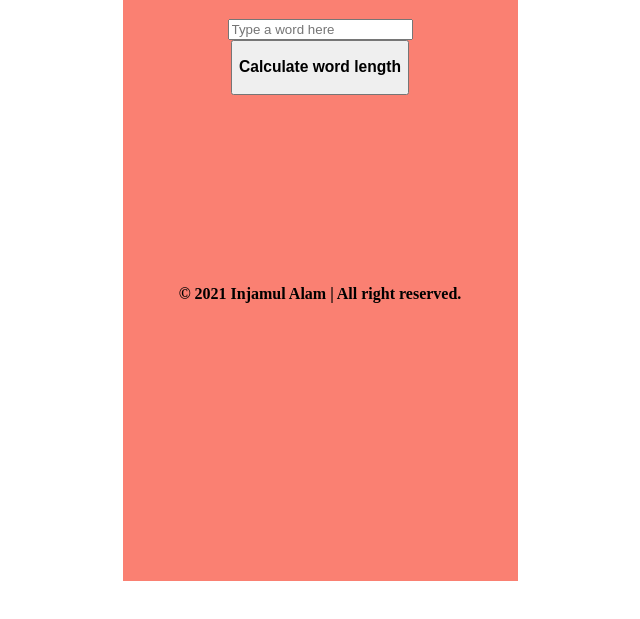
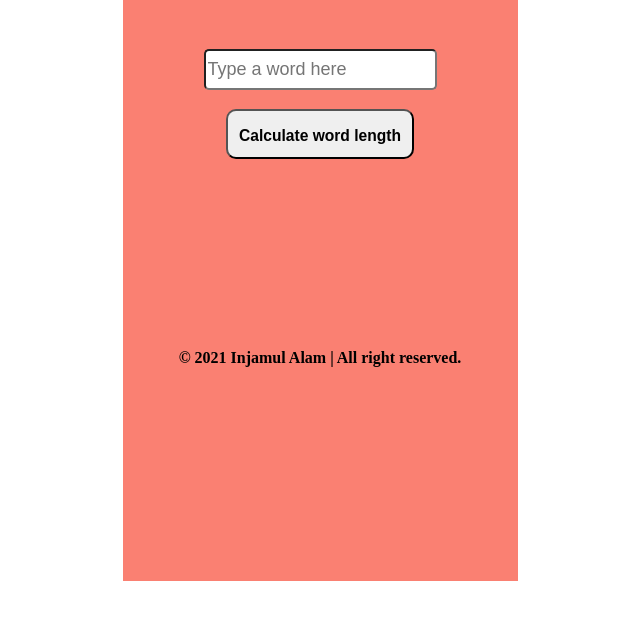
Before and after one commit to InjamulCSE15/Word-Counting-App, a plain HTML site: page index.html in a window 1280 px wide. Shown: the part 71-690 px from the top of the page, without its empty margins (320-960 px from the left). Drawn offline with Linux system fonts and the light colour scheme; a web font is replaced by a local one.

Commit message:
css file and codes completed

```diff
--- a/style.css
+++ b/style.css
@@ -15,7 +15,32 @@ body {
     text-align: center;
 }
 
+input {
+    width: 60%;
+    height: 35px;
+    margin-top: 30px;
+    border-radius: 5px;
+    font-size: large;
+}
 
+#result {
+    padding-top: 5%;
+    font-size: 25px;
+    color: rgb(12, 12, 12);
+    font-weight: bold;
+}
+
+#btn {
+    cursor: pointer;
+    width: 50%;
+    height: 50px;
+    border-radius: 10px;
+}
+
+#btn:hover {
+    background-color: blue;
+    color: white;
+}
 
 footer {
     padding-top: 45%;
```
